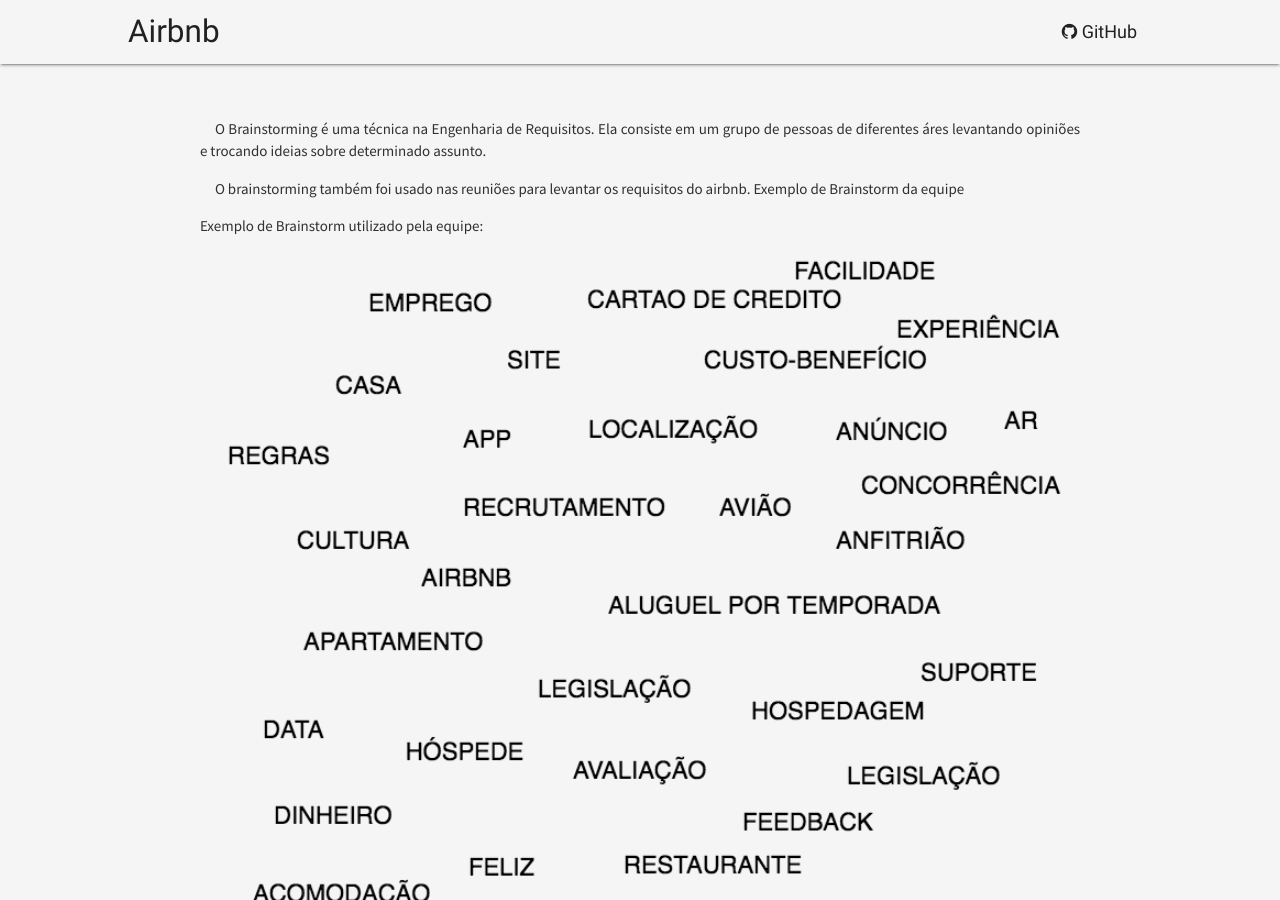
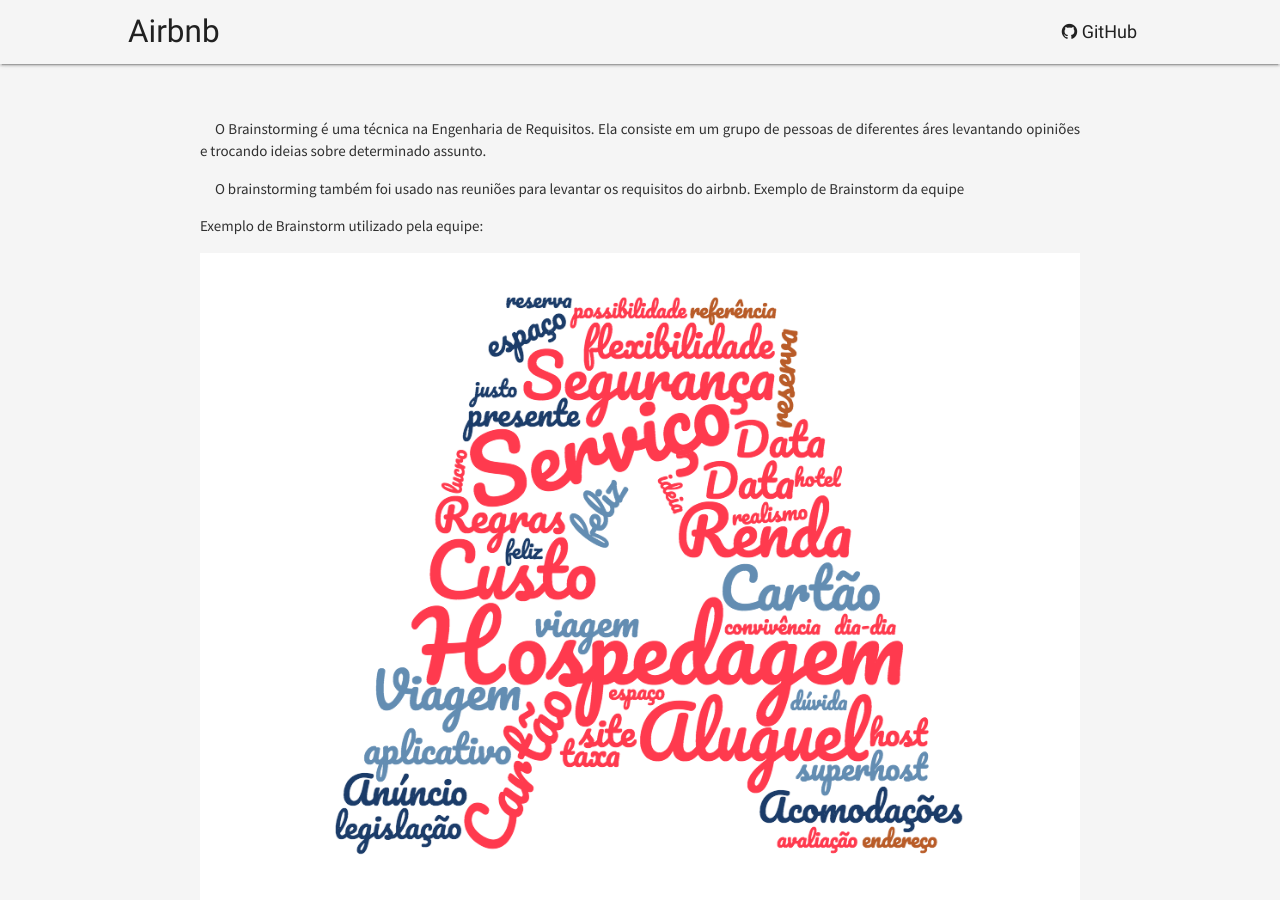
Before and after one commit to Requisitos-2018-2/airbnb, a Jekyll site: the page built from elicitacao/index.md, in a window 1280 px wide and 900 px high, scrolled down 1041 px. Built offline with Jekyll 4.4.1, drawn with Linux system fonts in a browser that asks for light colours; our own code applies the rules of GitHub Pages for plain Markdown files.

Commit message:
add word cloud

```diff
--- a/elicitacao/index.md
+++ b/elicitacao/index.md
@@ -28,7 +28,7 @@
 
 Exemplo de Brainstorm utilizado pela equipe:
 
-<img src="images/brainstorm.png" width="100%">
+<img src="images/wordcloud_airbnb.png" width="100%">
 
 ## **Introspecção**
 
```
Also changed, not shown: elicitacao/images/wordcloud_airbnb.png (added).
